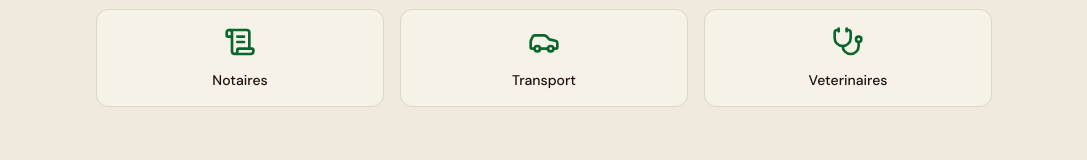
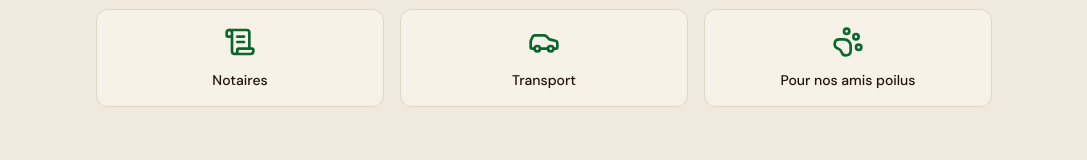
Before and after one commit to kentleyk-ui/milele4ever, a Next.js app: page / in a window 1280 px wide. Shown: the part 1663-1823 px from the top of the page, without its empty margins (96-1183 px from the left). Built offline with nearby package versions, Linux system fonts and the light colour scheme; a web font is replaced by a local one.

Commit message:
feat: rename "Veterinaires" to "Pour nos amis poilus" and update icon
Change label and icon for pet care section to be more relevant.

Co-authored-by: kentley <226204974+kentleyk-ui@users.noreply.github.com>

```diff
--- a/components/landing/services-preview.tsx
+++ b/components/landing/services-preview.tsx
@@ -1,4 +1,4 @@
-import { Flower2, Car, ScrollText, Stethoscope, UtensilsCrossed, Building } from "lucide-react"
+import { Flower2, Car, ScrollText, PawPrint, UtensilsCrossed, Building } from "lucide-react"
 
 const services = [
   { icon: Building, label: "Salons funeraires", description: "Maisons funeraires et crematoriums" },
@@ -6,7 +6,7 @@ const services = [
   { icon: UtensilsCrossed, label: "Traiteurs", description: "Receptions et repas commemoratifs" },
   { icon: ScrollText, label: "Notaires", description: "Services juridiques et succession" },
   { icon: Car, label: "Transport", description: "Services de transport funeraire" },
-  { icon: Stethoscope, label: "Veterinaires", description: "Services funeraires pour animaux" },
+  { icon: PawPrint, label: "Pour nos amis poilus", description: "Services funeraires pour animaux" },
 ]
 
 export function ServicesPreview() {
```
